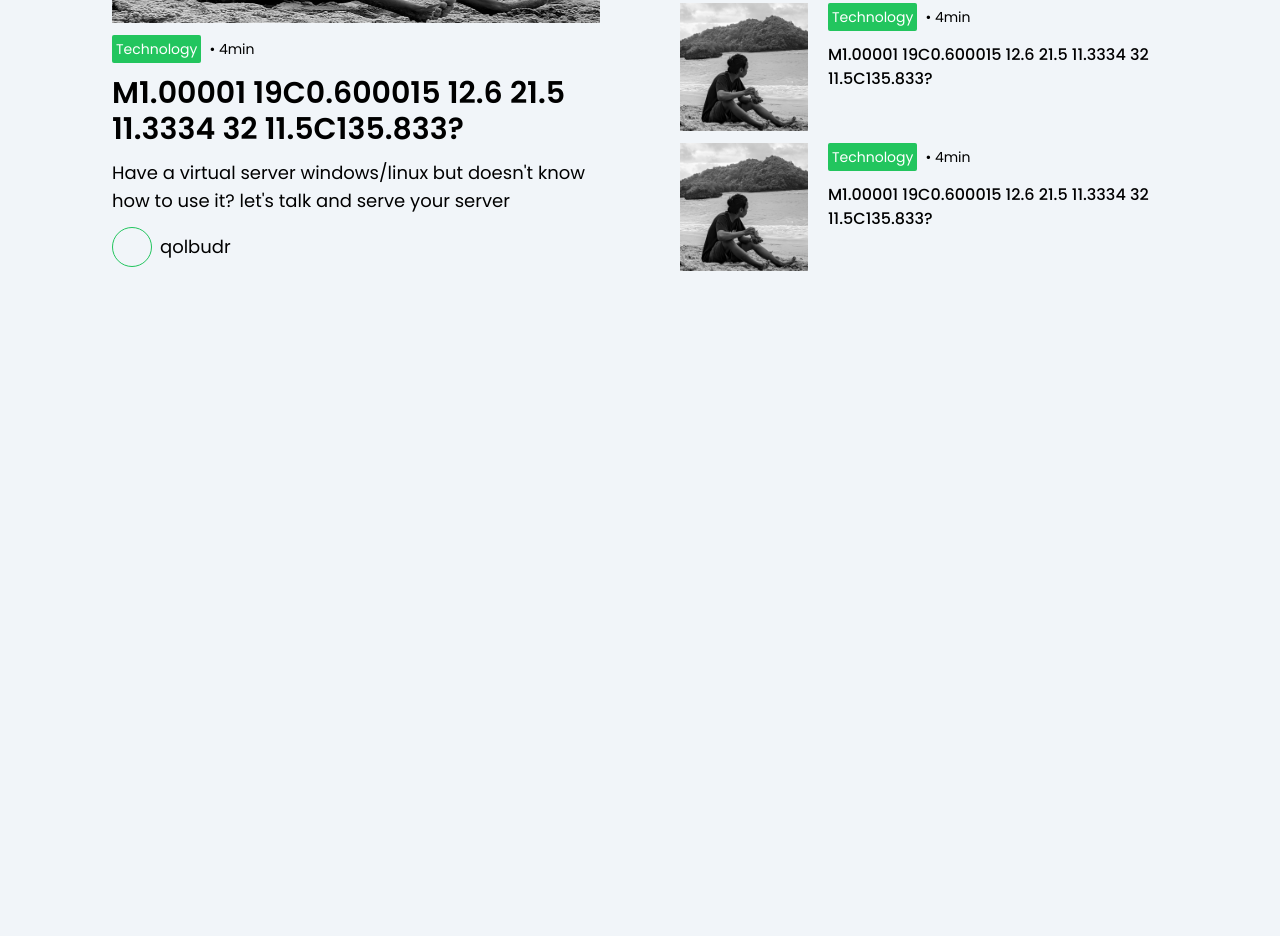
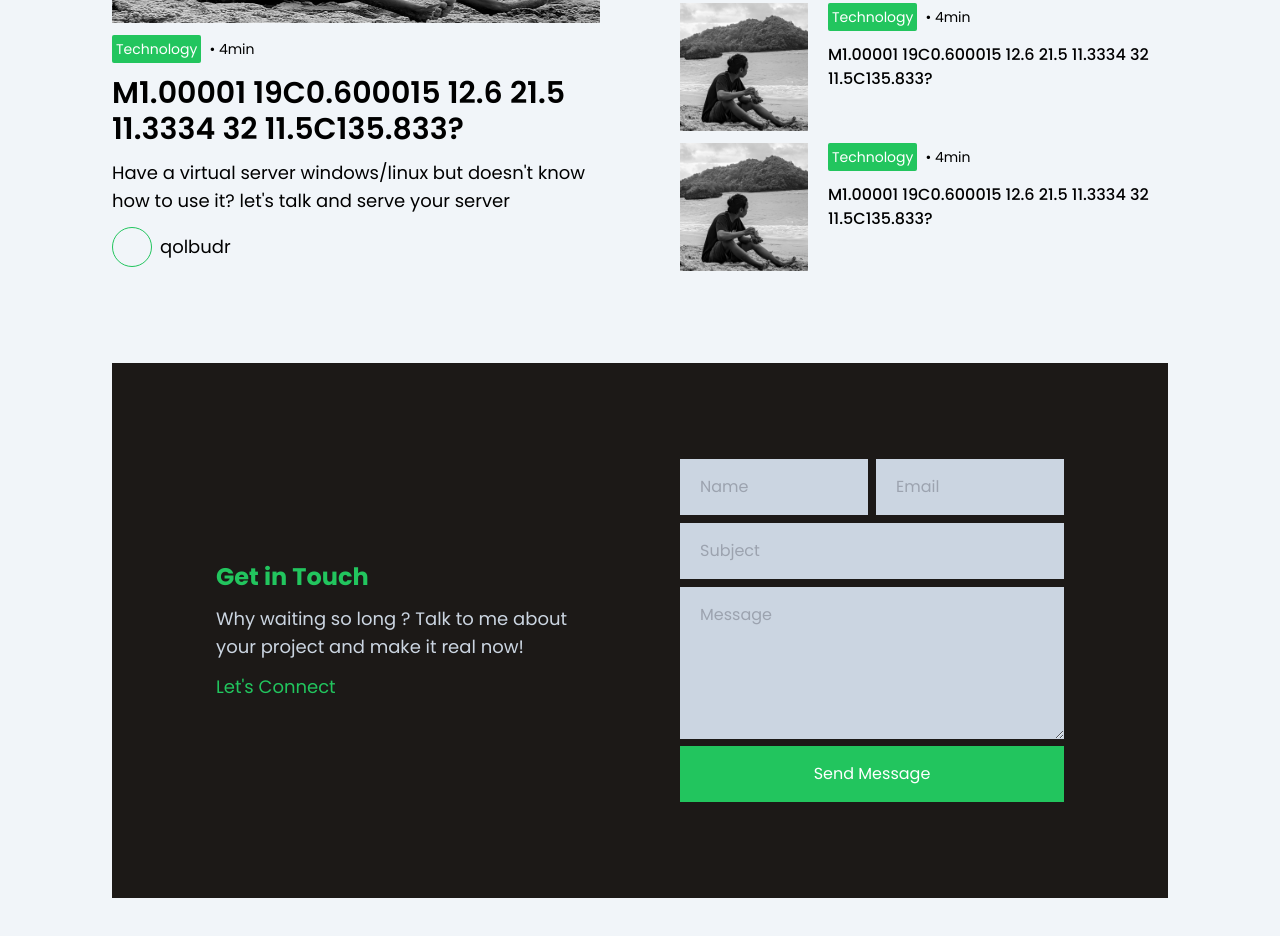
Before and after one commit to qolbudr/qolbudr.github.io, an Astro site: page / in a window 1280 px wide. Shown: the part 4586-5522 px from the top of the page. Before the commit the page ends 4929 px from the top, so only its background shows below. Built offline with nearby package versions, Linux system fonts and the light colour scheme; Astro itself is replaced by a stand-in of ours; some icons are missing.

Commit message:
Create section contact

```diff
--- a/src/pages/index.astro
+++ b/src/pages/index.astro
@@ -209,6 +209,30 @@ import HorizontalBlog from '../components/HorizontalBlog.astro';
 				</div>
 			</div>
 		</div>
+		<div class="mb-10 py-5 px-5 md:px-16 xl:px-28">
+			<div class="bg-stone-900 p-10 md:py-24 md:p-16 text-white">
+				<div class="w-full gap-20 px-0 md:px-10 flex flex-col md:flex-row flex-basis items-center justify-center">
+					<div class="basis-full md:basis-1/2">
+						<h2 class="text-2xl text-green-500 font-bold">Get in Touch</h2>
+						<h5 class="text-lg text-slate-300 my-3">Why waiting so long ? Talk to me about your project and make it real now!</h5>
+						<h5 class="text-lg text-green-500 fonr-medium">Let's Connect</h5>
+					</div>
+					<div class="basis-full md:basis-1/2">
+						<div class="flex flex-col md:flex-row flex-basis items-center gap-2 mb-2">
+							<div class="basis-full md:basis-1/2 w-full">
+								<input type="text" placeholder="Name" class="w-full py-4 px-5 bg-slate-300">
+							</div>
+							<div class="basis-full md:basis-1/2 w-full">
+								<input type="email" placeholder="Email" class="w-full py-4 px-5 bg-slate-300">
+							</div>
+						</div>
+						<input type="text" placeholder="Subject" class="py-4 px-5 bg-slate-300 mb-2 w-full">
+						<textarea type="text" placeholder="Message" class="py-4 px-5 bg-slate-300 w-full" rows="5"></textarea>
+						<button class="bg-green-500 w-full text-white py-4 px-5">Send Message</button>
+					</div>
+				</div>
+			</div>
+		</div>
 	</main>
 </Layout>
 
```
